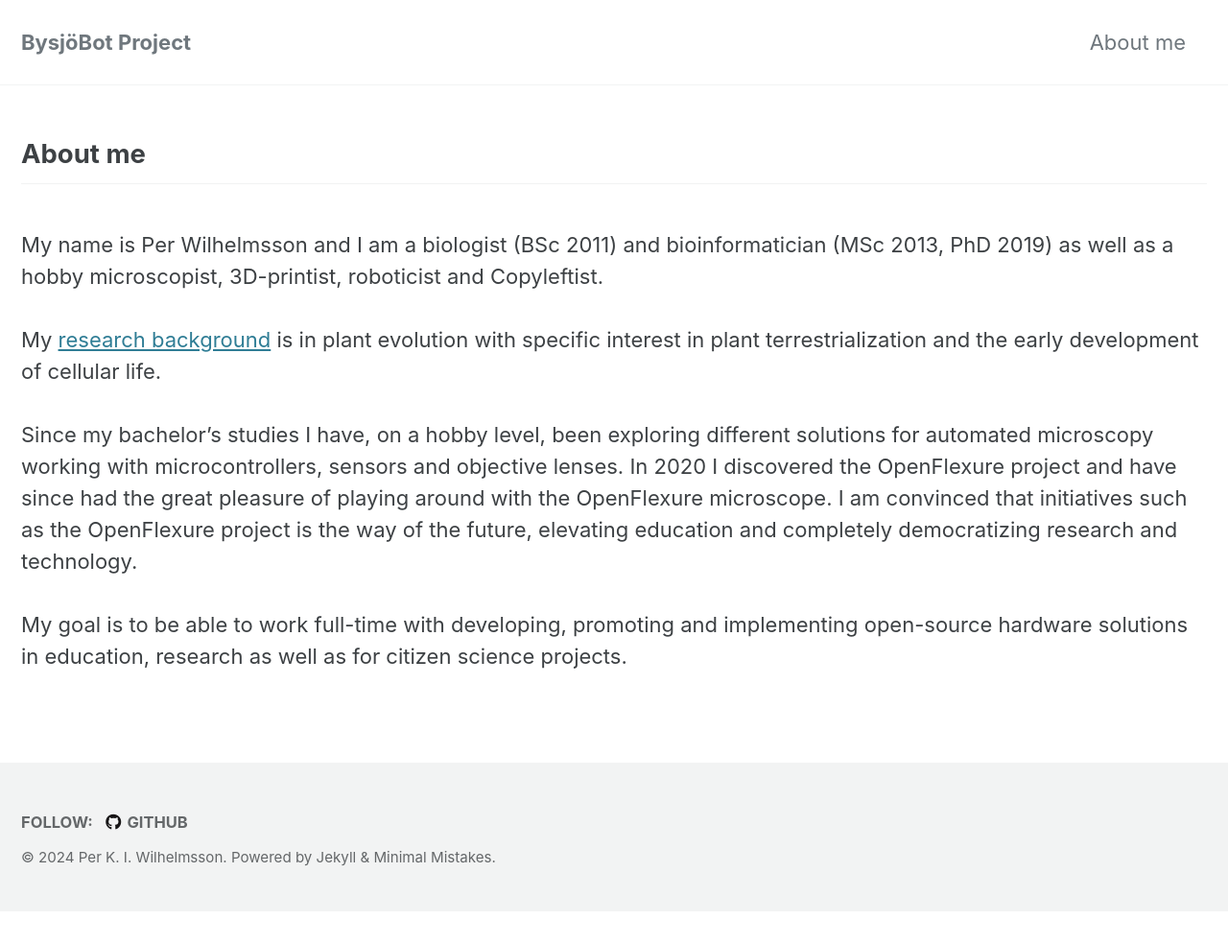
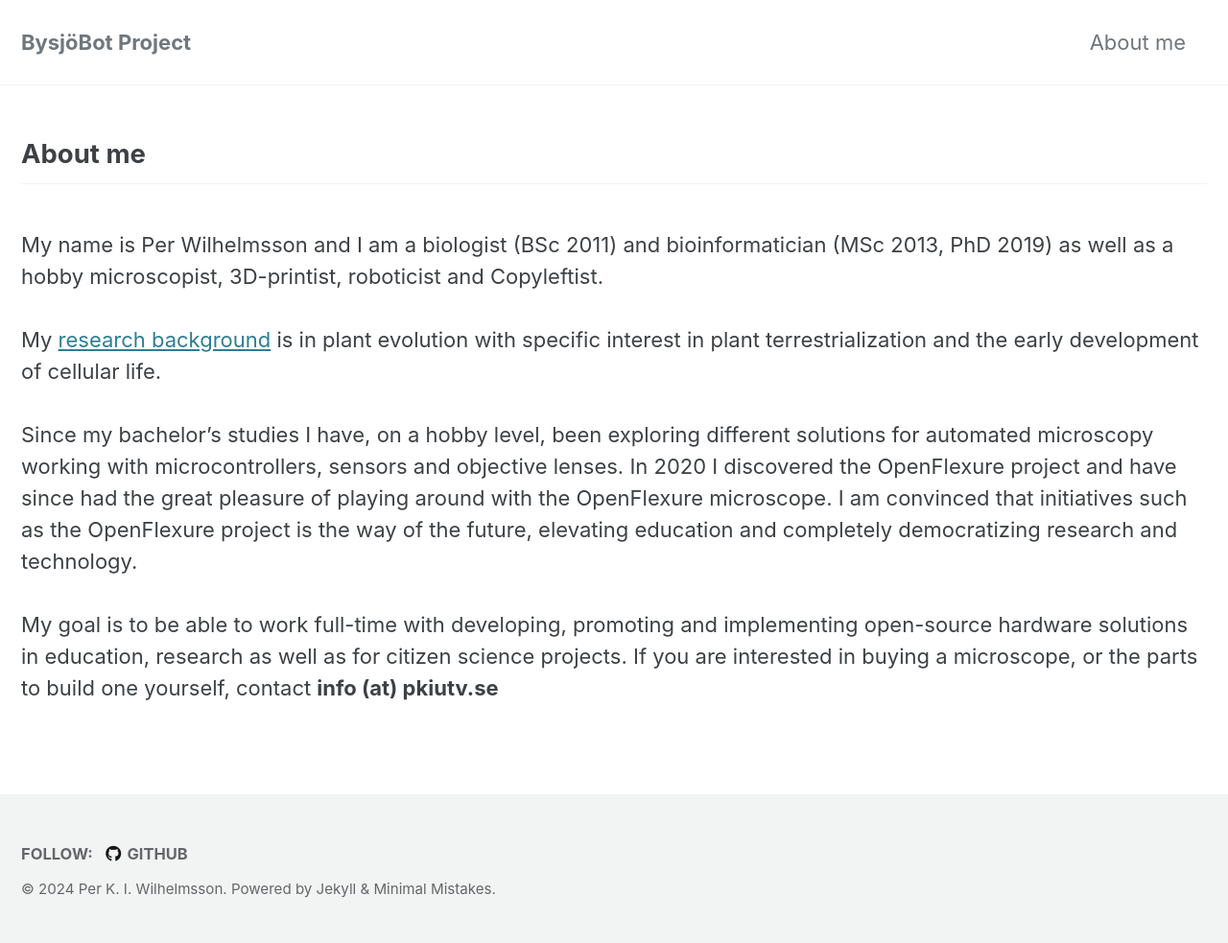
Before and after one commit to pkiw/pkiw.github.io, a Jekyll site: the page built from _pages/about.md, in a window 1280 px wide. Shown: the whole page at 96% size. Built offline with Jekyll 4.4.1, drawn with Linux system fonts in a browser that asks for light colours; cached includes are drawn as plain includes; before the commit the page ends 950 px from its top, so only the background shows below that.

Commit message:
small textedit + change image + added contact info

```diff
--- a/_pages/about.md
+++ b/_pages/about.md
@@ -15,5 +15,5 @@ My <a href="https://www.researchgate.net/profile/Per-Wilhelmsson">research backg
 Since my bachelor’s studies I have, on a hobby level, been exploring different solutions for automated microscopy working with microcontrollers, sensors and objective lenses. In 2020 I discovered the OpenFlexure project and have since had the great pleasure of playing around with the OpenFlexure microscope. I am convinced that initiatives such as the OpenFlexure project is the way of the future, elevating education and completely democratizing research and technology.
 <br>
 <br>
-My goal is to be able to work full-time with developing, promoting and implementing open-source hardware solutions in education, research as well as for citizen science projects.
+My goal is to be able to work full-time with developing, promoting and implementing open-source hardware solutions in education, research as well as for citizen science projects. If you are interested in buying a microscope, or the parts to build one yourself, contact <strong>info (at) pkiutv.se</strong>
 <br>
```
Also changed, not shown: _pages/samplecollection.md (+1 -1 lines), 3 other files.
